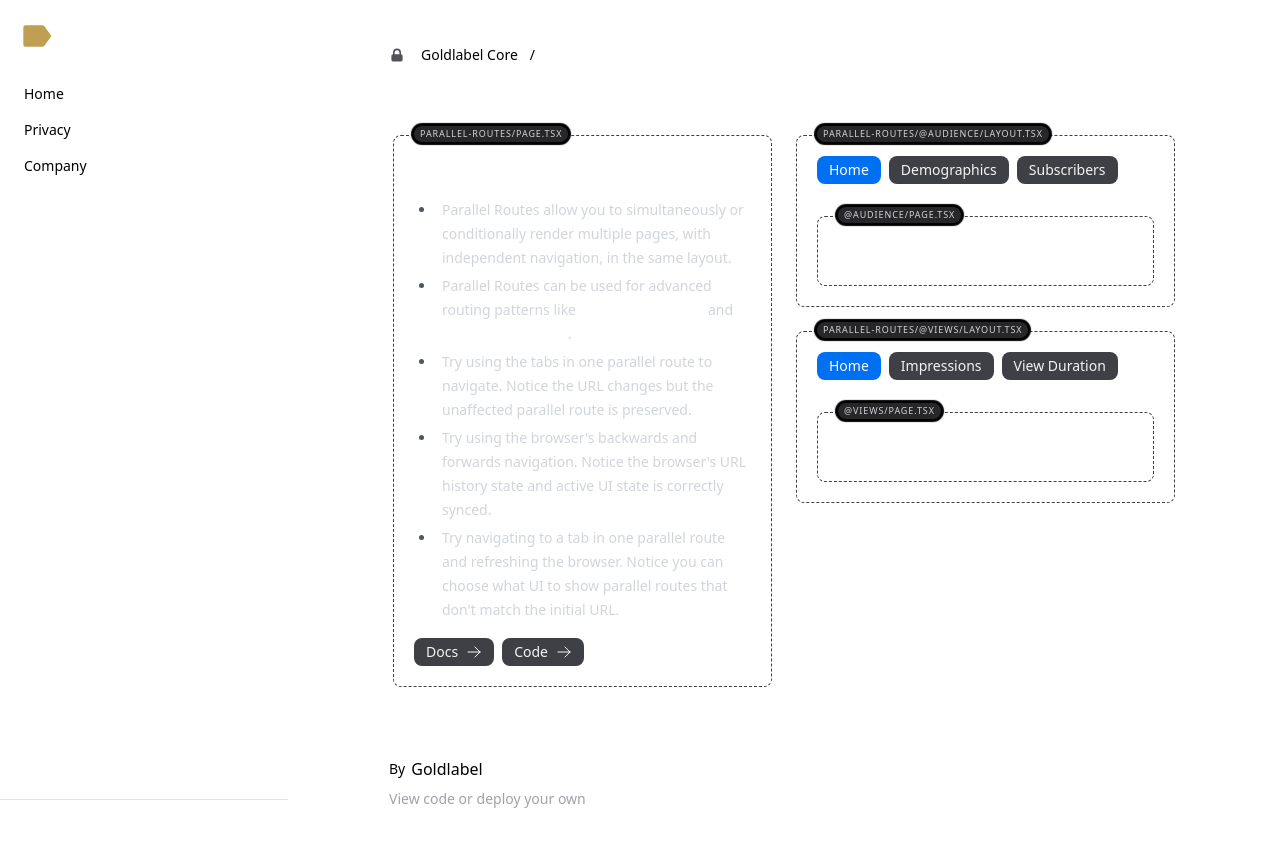
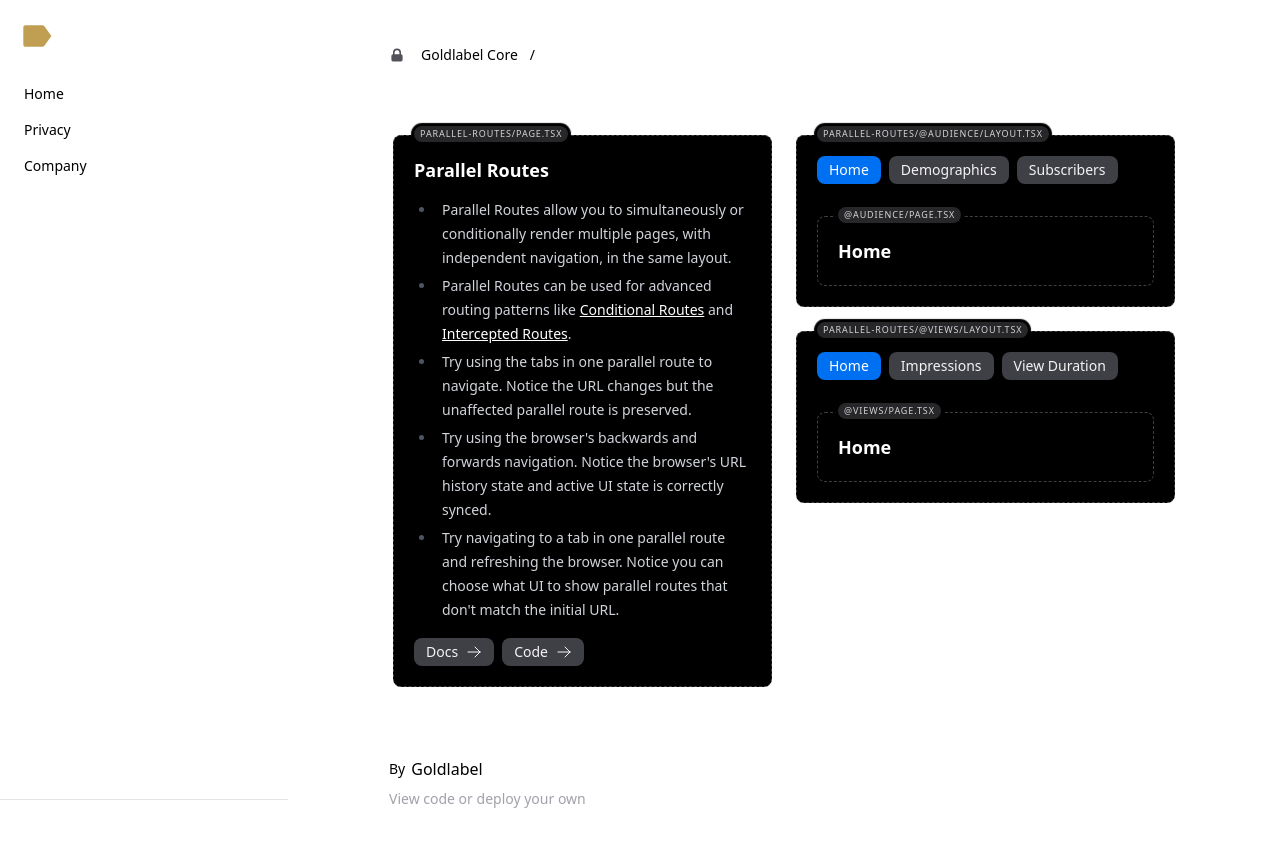
Before and after one commit to javascript-pro/core, a Next.js app: page /parallel-routes in a window 1280 px wide. Shown: the top 846 px of the page. Built offline with nearby package versions, Linux system fonts and the light colour scheme.

Commit message:
final boundry

```diff
--- a/ui/boundary.tsx
+++ b/ui/boundary.tsx
@@ -41,7 +41,7 @@ export const Boundary = ({
 }) => {
   return (
     <div
-      className={clsx('relative rounded-lg border border-dashed', {
+      className={clsx('bg-black relative rounded-lg border border-dashed', {
         'p-3 lg:p-5': size === 'small',
         'p-4 lg:p-9': size === 'default',
         'border-gray-700': color === 'default',
```
